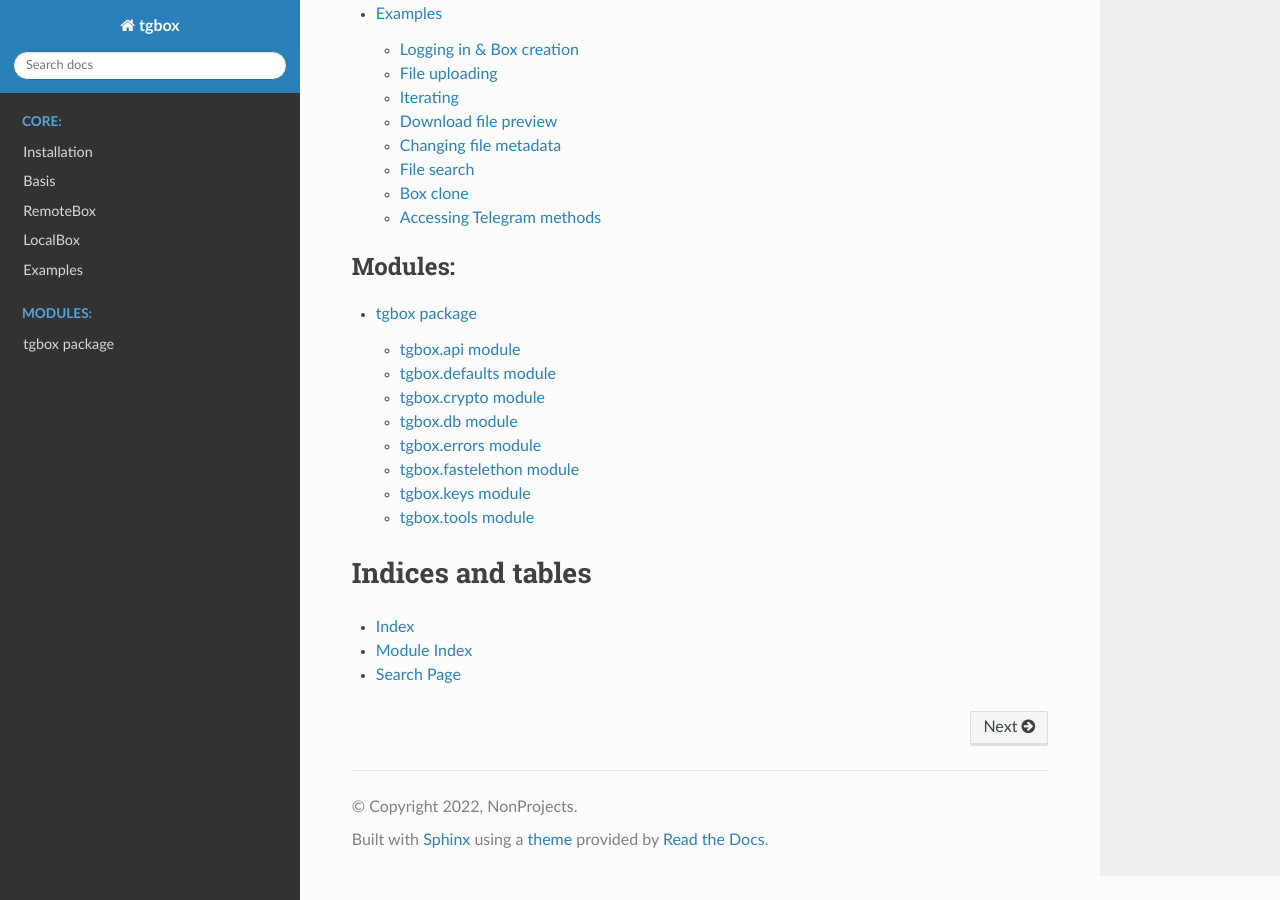
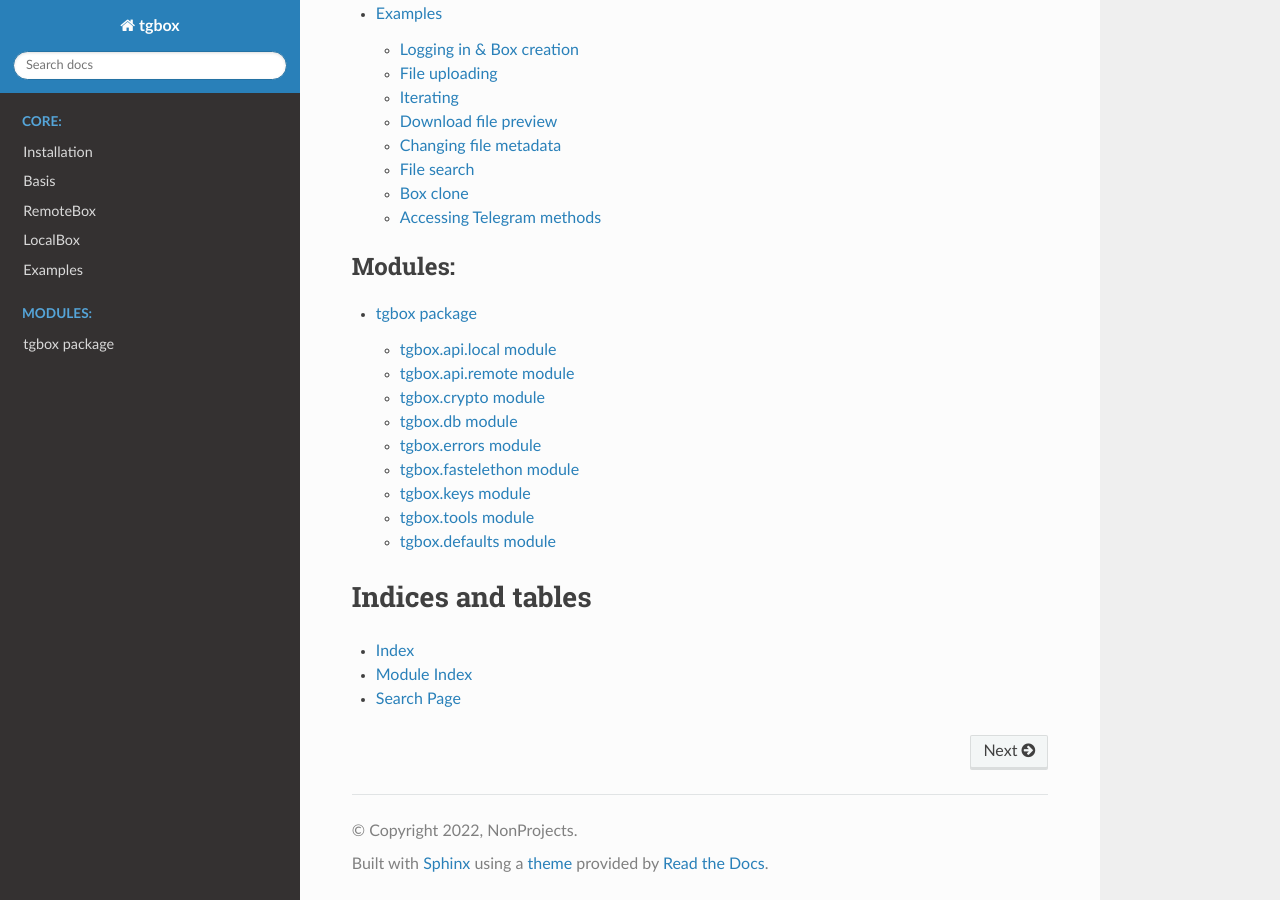
Before and after one commit to NonProjects/tgbox, a Sphinx documentation site: the page built from docs/index.rst, in a window 1280 px wide and 900 px high, scrolled down 1299 px. Built offline with Sphinx 7.4.7 and the Read the Docs theme 2.0.0, drawn with Linux system fonts in a browser that asks for light colours.

Commit message:
Include api/ modules in docs

```diff
--- a/docs/tgbox.rst
+++ b/docs/tgbox.rst
@@ -1,19 +1,19 @@
 tgbox package
 =============
 
-tgbox.api module
-----------------
+tgbox.api.local module
+----------------------
 
-.. automodule:: tgbox.api
+.. automodule:: tgbox.api.local
    :members:
    :undoc-members:
    :show-inheritance:
    :inherited-members:
 
-tgbox.defaults module
-----------------------
+tgbox.api.remote module
+-----------------------
 
-.. automodule:: tgbox.defaults
+.. automodule:: tgbox.api.remote
    :members:
    :undoc-members:
    :show-inheritance:
@@ -72,3 +72,12 @@ tgbox.tools module
    :undoc-members:
    :show-inheritance:
    :inherited-members:
+
+tgbox.defaults module
+----------------------
+
+.. automodule:: tgbox.defaults
+   :members:
+   :undoc-members:
+   :show-inheritance:
+   :inherited-members:
```
Also changed, not shown: docs/index.rst (line endings or trailing spaces).
